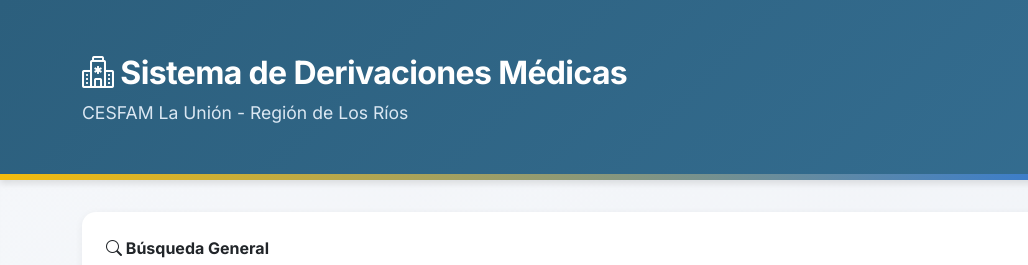
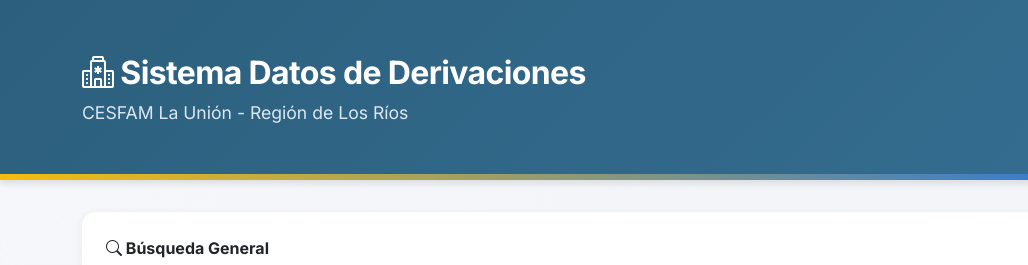
Before and after one commit to cesfamlu/DerivacionDatos, a plain HTML site: page index.html in a window 1280 px wide. Shown: the top 265 px of the page, 0-1028 px from the left. Drawn offline with nearby package versions, Linux system fonts and the light colour scheme.

Commit message:
Update index.html

```diff
--- a/index.html
+++ b/index.html
@@ -480,7 +480,7 @@
         <div class="container">
             <div class="row align-items-center">
                 <div class="col-md-10">
-                    <h1><i class="bi bi-hospital"></i> Sistema de Derivaciones Médicas</h1>
+                    <h1><i class="bi bi-hospital"></i> Sistema Datos de Derivaciones </h1>
                     <p class="lead">CESFAM La Unión - Región de Los Ríos</p>
                 </div>
  <div class="col-md-2 text-end d-none d-md-block">
```
